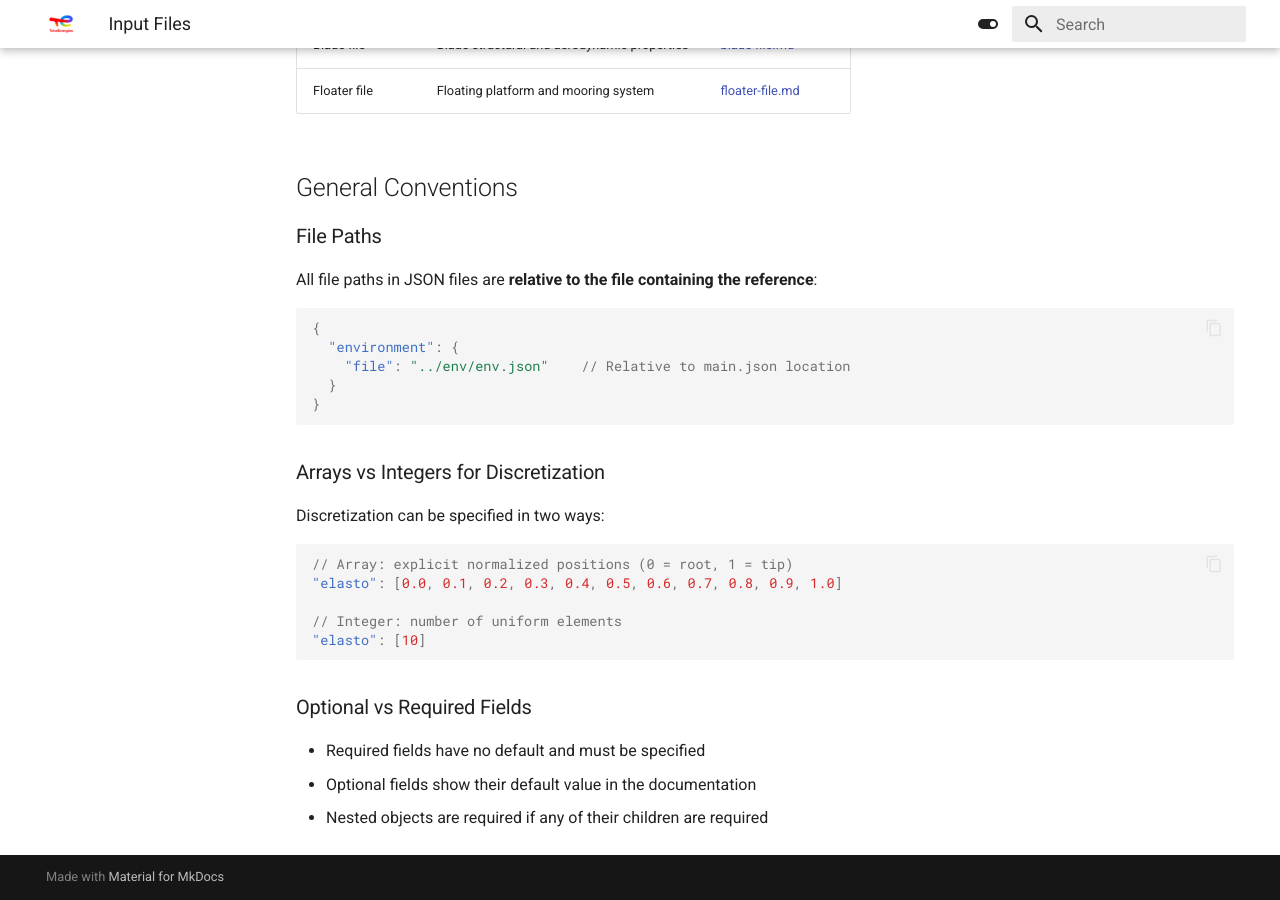
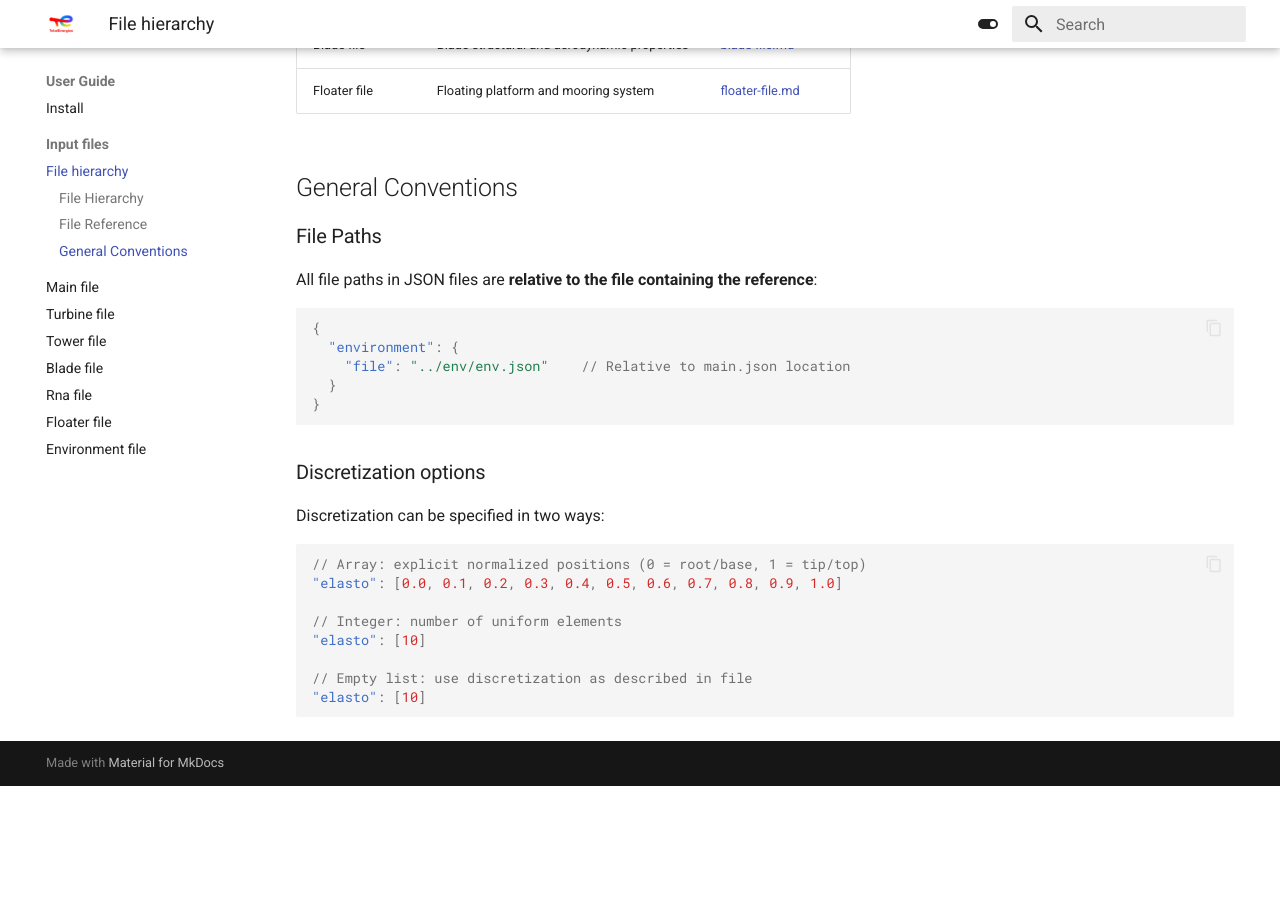
Before and after one commit to AlvaroDFC/seahowl, an MkDocs documentation site: the page built from doc/user/user-guide/input-files/index.md, in a window 1280 px wide and 900 px high, scrolled down 1450 px. Built offline with MkDocs 1.6.1 and Material for MkDocs 9.7.7, drawn with Linux system fonts in a browser that asks for light colours; after the commit the page ends 2236 px from its top, so only the background shows below that.

Commit message:
Add input file hierarchy in doc

````diff
--- a/doc/mkdocs.yml
+++ b/doc/mkdocs.yml
@@ -90,6 +90,7 @@
   - User Guide:
     - Install: INSTALL.md
     - Input files:
+      - File hierarchy: user-guide/input-files/index.md
       - Main file: user-guide/input-files/main-file.md
       - Turbine file: user-guide/input-files/turbine-file.md
       - Tower file: user-guide/input-files/tower-file.md
--- a/doc/user/user-guide/input-files/index.md
+++ b/doc/user/user-guide/input-files/index.md
@@ -72,20 +72,17 @@
 }
 ```
 
-### Arrays vs Integers for Discretization
+### Discretization options
 
 Discretization can be specified in two ways:
 
 ```json
-// Array: explicit normalized positions (0 = root, 1 = tip)
+// Array: explicit normalized positions (0 = root/base, 1 = tip/top)
 "elasto": [0.0, 0.1, 0.2, 0.3, 0.4, 0.5, 0.6, 0.7, 0.8, 0.9, 1.0]
 
 // Integer: number of uniform elements
 "elasto": [10]
+
+// Empty list: use discretization as described in file
+"elasto": [10]
 ```
-
-### Optional vs Required Fields
-
-- Required fields have no default and must be specified
-- Optional fields show their default value in the documentation
-- Nested objects are required if any of their children are required
````
Also changed, not shown: doc/user/user-guide/input-files/introduction.md (deleted, +0 -114 lines).
